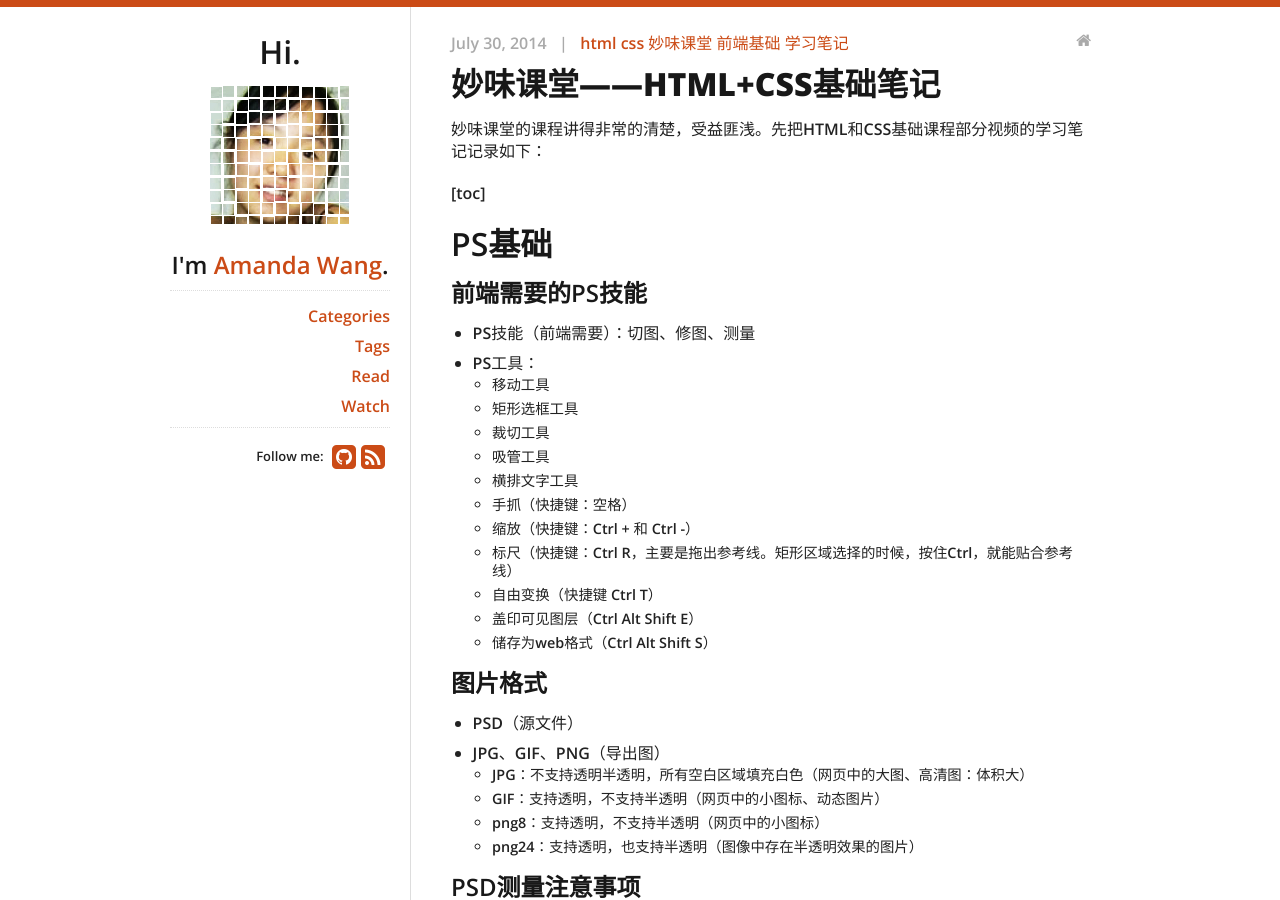
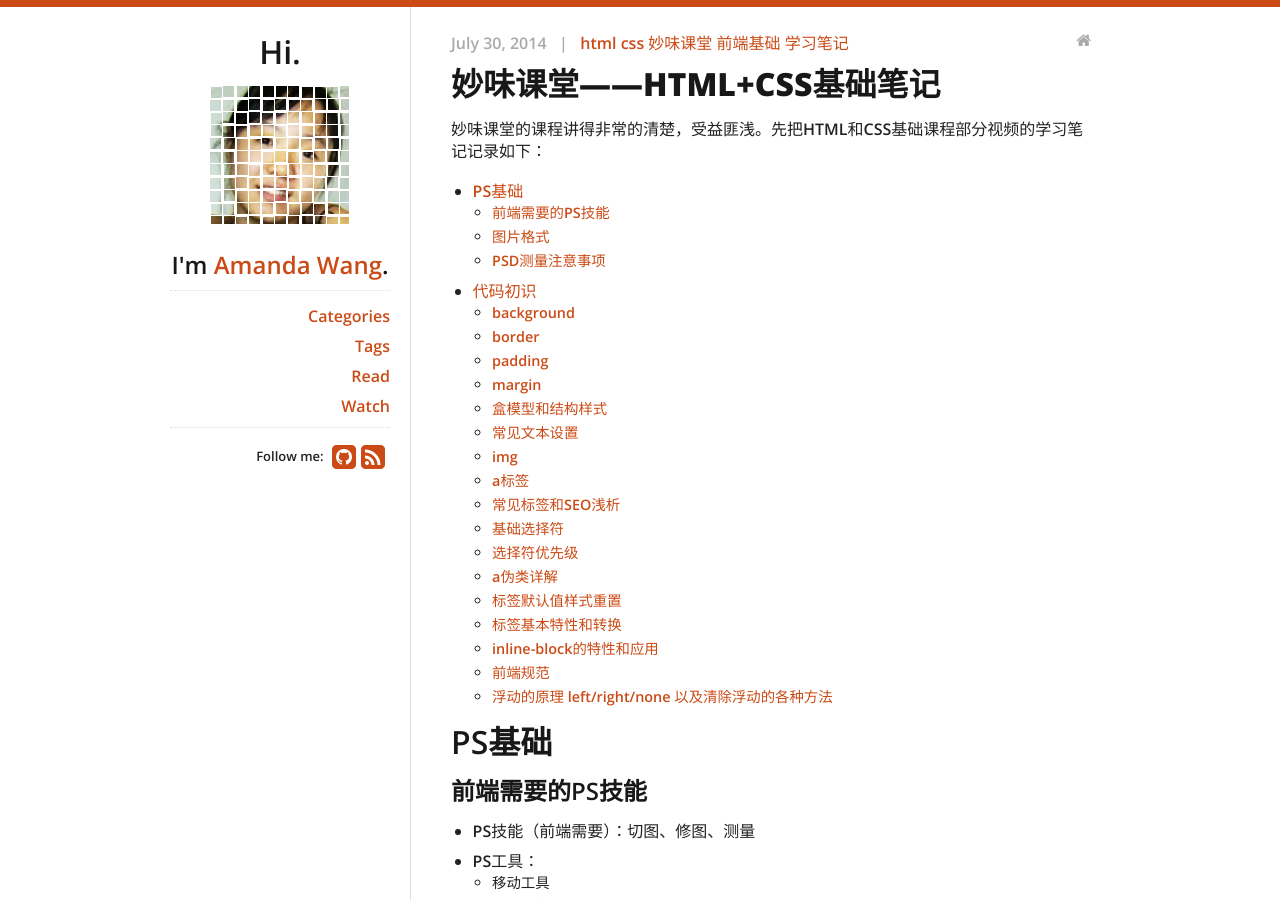
Before and after one commit to fantaghiro/fantaghiro.github.io, a Jekyll site: the page built from _posts/2014-07-30-HTML-CSS-Basics.markdown, in a window 1280 px wide and 900 px high. Built offline with Jekyll 4.4.1, drawn with Linux system fonts in a browser that asks for light colours; nearby versions of some CDN libraries; Markdown is read by kramdown in place of the engine named in the settings; comment, search, counter and statistics services are not loaded.

Commit message:
Update 2014-07-30-HTML-CSS-Basics.markdown

```diff
--- a/_posts/2014-07-30-HTML-CSS-Basics.markdown
+++ b/_posts/2014-07-30-HTML-CSS-Basics.markdown
@@ -11,9 +11,9 @@ tags:
 ---
 
 妙味课堂的课程讲得非常的清楚，受益匪浅。先把HTML和CSS基础课程部分视频的学习笔记记录如下：
-<!--more-->
 
-[toc]
+- 这里是目录
+{:toc}
 
 #PS基础
 
```
